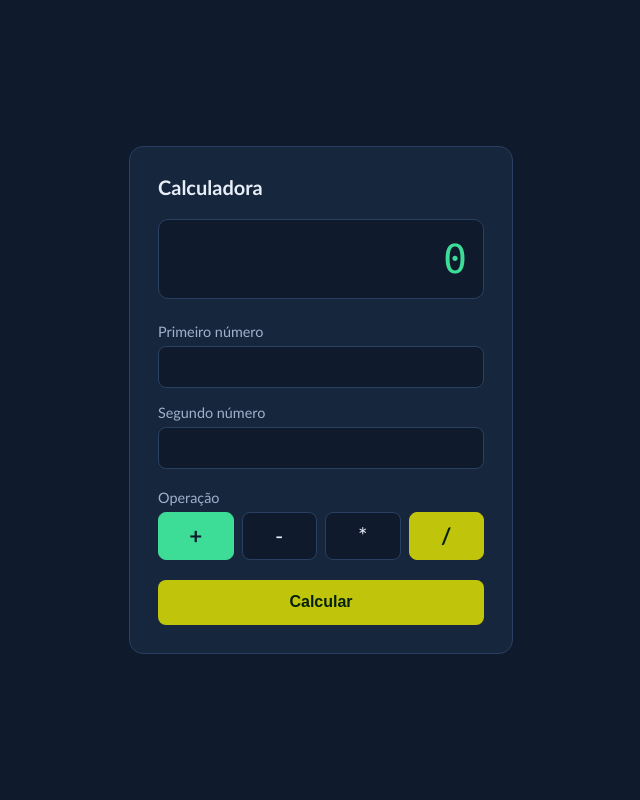
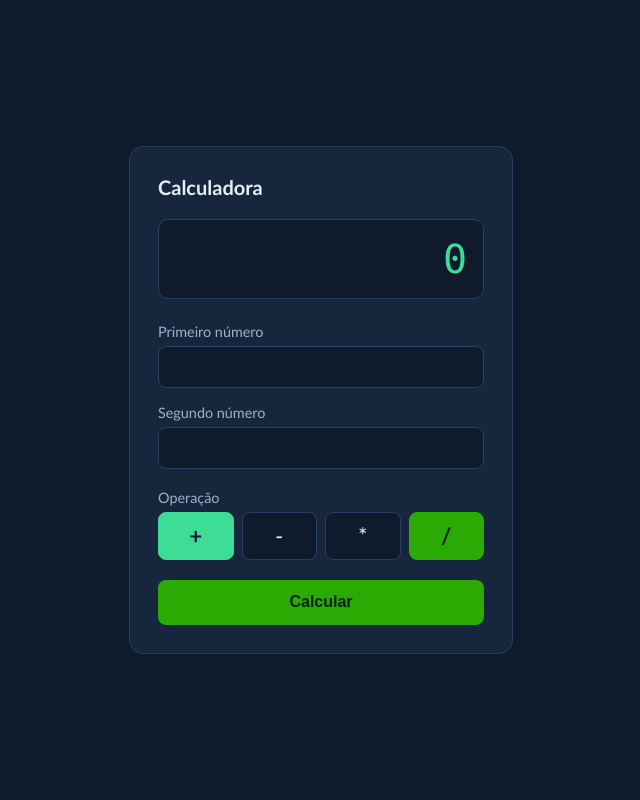
Before and after one commit to Yan-Cunha21/pratica_devvops, a Flask app: page / in a window 1280 px wide. Shown: the whole page, without its empty margins (319-959 px from the left). Run offline with Flask 3, Linux system fonts and the light colour scheme.

Commit message:
Voltando com o verde

```diff
--- a/static/style.css
+++ b/static/style.css
@@ -5,7 +5,7 @@
   --texto: #e8eef7;
   --texto-suave: #9fb2cc;
   --destaque: #3ddc97;
-  --amarelo: #c0c40a;
+  --verde: #2aaa03;
   --erro: #ff7b7b;
   --raio: 14px;
 }
@@ -131,7 +131,7 @@ legend {
 button {
   width: 100%;
   padding: 0.85rem;
-  background: var(--amarelo);
+  background: var(--verde);
   border: 0;
   border-radius: 8px;
   font-size: 1rem;
@@ -151,12 +151,12 @@ button:focus-visible,
 
 /* Botão de divisão (/) sempre verde; quando selecionado ganha um anel */
 .op:last-child input + span {
-  background: var(--amarelo);
-  border-color: var(--amarelo);
+  background: var(--verde);
+  border-color: var(--verde);
   color: #04210f;
   font-weight: 700;
 }
 
 .op:last-child input:checked + span {
-  box-shadow: 0 0 0 3px var(--painel), 0 0 0 5px var(--amarelo);
+  box-shadow: 0 0 0 3px var(--painel), 0 0 0 5px var(--verde);
 }
```
